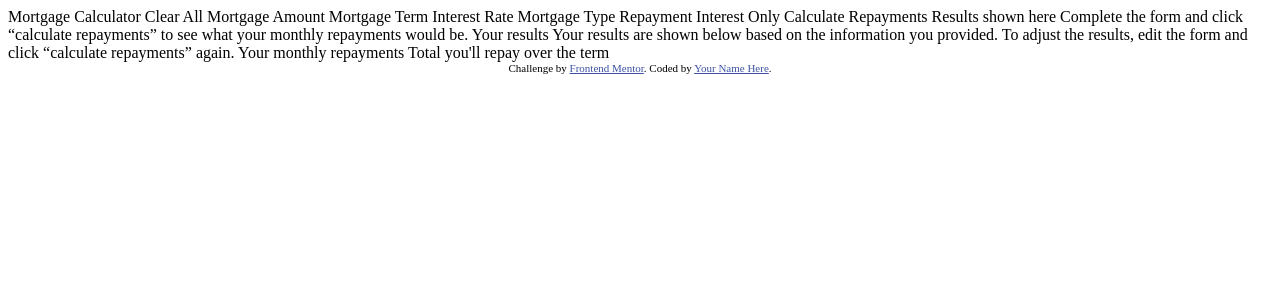
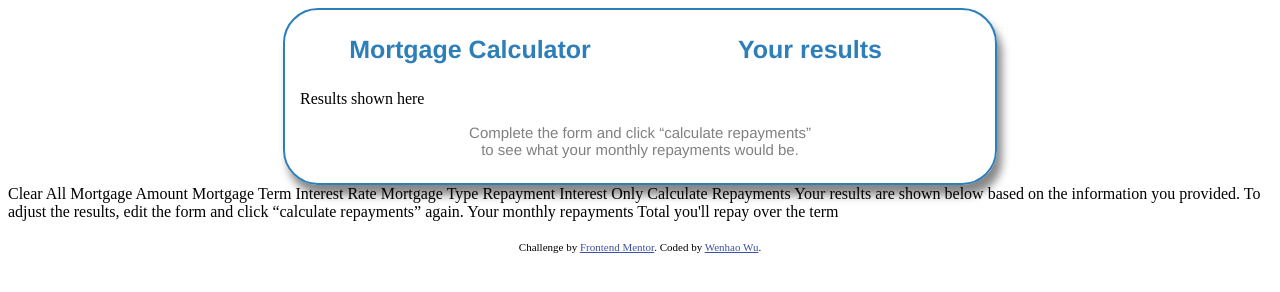
Before and after one commit to wenhaowuuu/js_mortgage_calculator, a plain HTML site: page index.html in a window 1280 px wide. Drawn offline with Linux system fonts and the light colour scheme.

Commit message:
mortgage calculator initial

```diff
--- a/index.html
+++ b/index.html
@@ -1,61 +1,106 @@
 <!DOCTYPE html>
 <html lang="en">
+
 <head>
     <meta charset="UTF-8">
-  <meta name="viewport" content="width=device-width, initial-scale=1.0"> <!-- displays site properly based on user's device -->
+    <meta name="viewport" content="width=device-width, initial-scale=1.0">
+    <!-- displays site properly based on user's device -->
 
     <link rel="icon" type="image/png" sizes="32x32" href="./assets/images/favicon-32x32.png">
 
-  <title>Frontend Mentor | Mortgage repayment calculator</title>
+    <title>Wen's Mortgage repayment calculator</title>
 
     <!-- Feel free to remove these styles or customise in your own stylesheet 👍 -->
     <style>
-    .attribution { font-size: 11px; text-align: center; }
-    .attribution a { color: hsl(228, 45%, 44%); }
+        .attribution {
+            font-size: 11px;
+            text-align: center;
+            margin-top: 20px;
+        }
+
+        .attribution a {
+            color: hsl(228, 45%, 44%);
+        }
+
+        .row {
+            display: flex;
+        }
+
+        .column {
+            flex: 50%;
+        }
+
+        .center {
+            margin: auto;
+            max-width: 680px;
+            border: 2px solid #2c7fb8;
+            /* background-color: #2c7fb8; */
+            padding: 15px;
+            box-shadow: 5px 10px 8px #888888;
+            border-radius: 35px;
+        }
+
+        .headerID {
+            display: flex;
+            justify-content: center;
+            margin: 10px auto;
+            text-align: center;
+            max-width: 340px;
+            word-wrap: normal;
+            font-family: Helvetica, sans-serif;
+            font-weight: bold;
+            font-size: 25px;
+            color: #2c7fb8;
+        }
+
+        #labelID {
+            display: flex;
+            justify-content: center;
+            margin: 10px auto;
+            text-align: center;
+            max-width: 350px;
+            word-wrap: normal;
+            font-family: Helvetica, sans-serif;
+            font-size: 15px;
+            color: grey;
+        }
     </style>
 </head>
+
 <body>
 
-  Mortgage Calculator
-  Clear All
+    <div class="center">
+        <div class="row">
+            <div class="column">
+                <p class="headerID">Mortgage Calculator</p>
+            </div>
+            <div class="column">
+                <p class="headerID">Your results</p>
+            </div>
+        </div>
 
-  Mortgage Amount
+        <!-- <img id="qrcodeID" src="images/wenhao-ins-qr-code.png"></img> -->
 
-  Mortgage Term
+        <p id="introID">Results shown here </p>
 
-  Interest Rate
+        <p id="labelID">Complete the form and click “calculate repayments” to see what your monthly repayments would be.</p>
 
-  Mortgage Type
-  Repayment
-  Interest Only
-
-  Calculate Repayments
+    </div>
+    Clear All Mortgage Amount Mortgage Term Interest Rate Mortgage Type Repayment Interest Only Calculate Repayments
 
     <!-- Empty results start -->
-
-  Results shown here
-
-  Complete the form and click “calculate repayments” to see what
-  your monthly repayments would be.
 
     <!-- Empty results end -->
 
     <!-- Completed results start -->
 
-  Your results
-
-  Your results are shown below based on the information you provided.
-  To adjust the results, edit the form and click “calculate repayments” again.
-
-  Your monthly repayments
-
-  Total you'll repay over the term
+    Your results are shown below based on the information you provided. To adjust the results, edit the form and click “calculate repayments” again. Your monthly repayments Total you'll repay over the term
 
     <!-- Completed results end -->
 
     <div class="attribution">
-    Challenge by <a href="https://www.frontendmentor.io?ref=challenge">Frontend Mentor</a>.
-    Coded by <a href="#">Your Name Here</a>.
+        Challenge by <a href="https://www.frontendmentor.io?ref=challenge">Frontend Mentor</a>. Coded by <a href="#">Wenhao Wu</a>.
     </div>
 </body>
+
 </html>
```
Also changed, not shown: 3 other files. Lines whose indentation alone changed are shown as unchanged.
